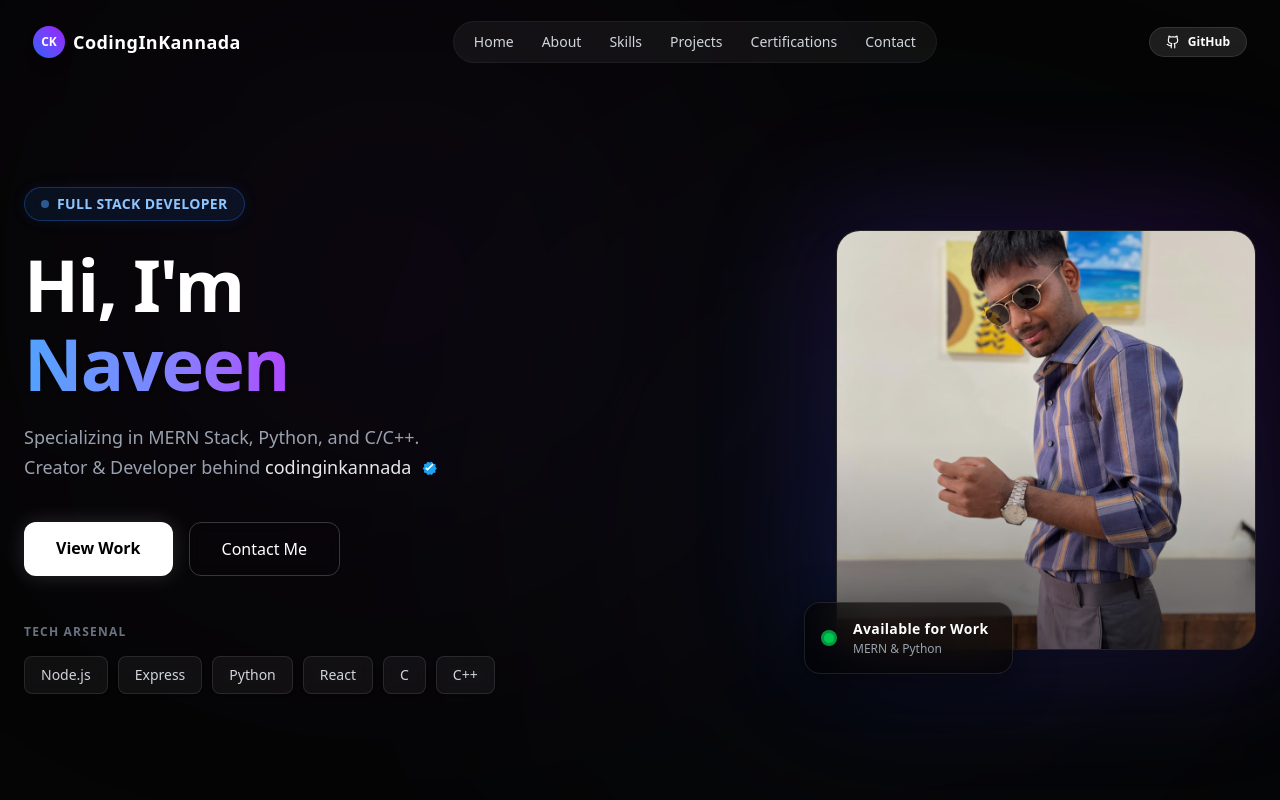
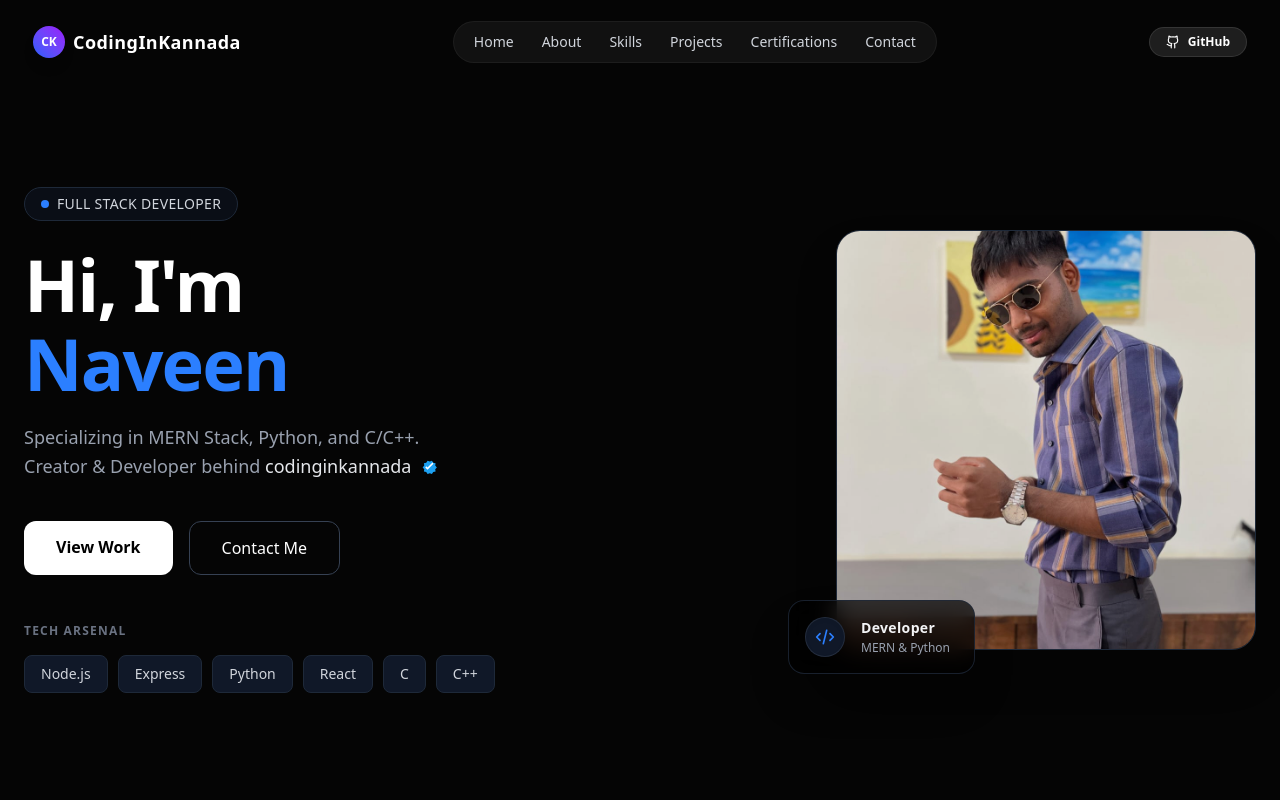
Before and after one commit to Naveen-gale/codinginkannada, a React (Vite) app in the folder frontend/: page / in a window 1280 px wide. Shown: the top 800 px of the page. Built offline with nearby package versions, Linux system fonts and the light colour scheme.

Commit message:
updated code and ui improved

```diff
--- a/frontend/src/components/HeroSec.jsx
+++ b/frontend/src/components/HeroSec.jsx
@@ -1,81 +1,15 @@
-import React, { useRef, useEffect, useState } from "react";
+import React, { useEffect, useState } from "react";
 import photo from "../assets/naveen2.png";
 
-// Defined outside to prevent recreation on every render
 const TECH_STACK = ["Node.js", "Express", "Python", "React", "C", "C++"];
 
 const HeroSec = () => {
-  // 1. Interactive Refs
-  const containerRef = useRef(null);
-  const imageRef = useRef(null);
-  const bgGlowRef = useRef(null);
-  const parallaxBgRef = useRef(null);
-  const parallaxContentRef = useRef(null);
-
-  // 2. State for Animations
+  // Simple state for a clean fade-in on mount
   const [isLoaded, setIsLoaded] = useState(false);
 
   useEffect(() => {
-    // A. Trigger Entry Animation
-    const timer = setTimeout(() => setIsLoaded(true), 100);
-
-    // B. Handle Scroll (Parallax Logic) - Optimized with requestAnimationFrame
-    let ticking = false;
-    const handleScroll = () => {
-      if (!ticking) {
-        window.requestAnimationFrame(() => {
-          const scroll = window.scrollY;
-          if (parallaxBgRef.current) {
-            parallaxBgRef.current.style.transform = `translate3d(0, ${scroll * 0.4}px, 0)`;
-          }
-          if (parallaxContentRef.current) {
-            parallaxContentRef.current.style.transform = `translate3d(0, ${scroll * 0.15}px, 0)`;
-          }
-          ticking = false;
-        });
-        ticking = true;
-      }
-    };
-
-    window.addEventListener("scroll", handleScroll, { passive: true });
-    return () => {
-      clearTimeout(timer);
-      window.removeEventListener("scroll", handleScroll);
-    };
+    setIsLoaded(true);
   }, []);
-
-  // 3. Mouse Move Handler (3D Tilt)
-  const handleMouseMove = (e) => {
-    if (!containerRef.current) return;
-    const { clientX, clientY } = e;
-    const { innerWidth, innerHeight } = window;
-
-    const x = (clientX - innerWidth / 2) / (innerWidth / 2);
-    const y = (clientY - innerHeight / 2) / (innerHeight / 2);
-
-    // Animate Image Tilt
-    if (imageRef.current) {
-      imageRef.current.style.transform = `
-        perspective(1000px)
-        rotateY(${x * 12}deg)
-        rotateX(${-y * 12}deg)
-        scale(1.03)
-      `;
-    }
-    // Animate Background (Opposite direction for depth)
-    if (bgGlowRef.current) {
-      bgGlowRef.current.style.transform = `translate(${-x * 30}px, ${-y * 30}px)`;
-    }
-  };
-
-  const handleMouseLeave = () => {
-    if (imageRef.current) {
-      imageRef.current.style.transform = `perspective(1000px) rotateY(0deg) rotateX(0deg) scale(1)`;
-    }
-    if (bgGlowRef.current) {
-      bgGlowRef.current.style.transform = `translate(0px, 0px)`;
-    }
-  };
 
   const VerifiedBadge = () => (
     <svg width="18" height="18" viewBox="0 0 24 24" fill="none" xmlns="http://www.w3.org/2000/svg" className="ml-1 inline-block -mt-0.5">
@@ -87,42 +21,21 @@ const HeroSec = () => {
   return (
     <div
       id="home"
-      ref={containerRef}
-      onMouseMove={handleMouseMove}
-      onMouseLeave={handleMouseLeave}
-      className="reveal-section relative min-h-[85vh] md:min-h-screen flex items-center justify-center bg-[#050505] overflow-hidden pt-24 md:pt-20 selection:bg-blue-500/30 selection:text-white"
+      className={`relative min-h-[85vh] md:min-h-screen flex items-center justify-center bg-[#050505] pt-24 md:pt-20 selection:bg-blue-500/30 selection:text-white transition-opacity duration-700 ease-in ${isLoaded ? 'opacity-100' : 'opacity-0'}`}
     >
-      {/* ========= Ambient Background Glow ========= */}
-      <div
-        ref={parallaxBgRef}
-        className="absolute inset-0 pointer-events-none will-change-transform"
-      >
-        <div
-          ref={bgGlowRef}
-          className={`absolute inset-0 transition-opacity duration-1000 ease-out ${isLoaded ? 'opacity-100' : 'opacity-0'}`}
-        >
-          <div className="absolute top-[10%] left-[15%] w-[400px] h-[400px] bg-purple-900/30 rounded-full blur-[150px] mix-blend-screen animate-pulse"></div>
-          <div className="absolute bottom-[10%] right-[15%] w-[400px] h-[400px] bg-blue-900/30 rounded-full blur-[150px] mix-blend-screen animate-pulse delay-700"></div>
-        </div>
-      </div>
-
-      {/* ========= Main Content ========= */}
-      <div
-        ref={parallaxContentRef}
-        className="relative z-10 max-w-7xl mx-auto px-6 w-full will-change-transform"
-      >
+      <div className="max-w-7xl mx-auto px-6 w-full">
         <div className="grid md:grid-cols-2 gap-12 lg:gap-8 items-center">
 
           {/* ================= LEFT SIDE (Text & CTA) ================= */}
-          <div className="flex flex-col space-y-8 z-20">
+          <div className="flex flex-col space-y-8 z-10">
 
             <div className="flex flex-row items-center justify-between md:block">
-              <div className={`flex-1 pr-4 md:pr-0 transition-all duration-1000 ease-out transform ${isLoaded ? 'translate-y-0 opacity-100' : 'translate-y-12 opacity-0'}`}>
+              <div className="flex-1 pr-4 md:pr-0">
 
                 {/* Status Pill */}
-                <div className="inline-flex items-center gap-2 px-4 py-1.5 mb-6 rounded-full border border-blue-500/30 bg-blue-500/10 backdrop-blur-md shadow-[0_0_15px_rgba(59,130,246,0.1)]">
-                  <div className="w-2 h-2 rounded-full bg-blue-400 animate-pulse"></div>
-                  <span className="text-blue-300 text-xs md:text-sm font-semibold tracking-wide uppercase">
+                <div className="inline-flex items-center gap-2 px-4 py-1.5 mb-6 rounded-full border border-gray-800 bg-gray-900/50">
+                  <div className="w-2 h-2 rounded-full bg-blue-500"></div>
+                  <span className="text-gray-300 text-xs md:text-sm font-medium tracking-wide uppercase">
                     Full Stack Developer
                   </span>
                 </div>
@@ -130,51 +43,52 @@ const HeroSec = () => {
                 {/* Hero Headline */}
                 <h1 className="text-4xl sm:text-5xl md:text-6xl lg:text-7xl font-extrabold text-white leading-[1.1] tracking-tight">
                   Hi, I'm <br />
-                  <span className="bg-gradient-to-r from-blue-400 via-indigo-400 to-purple-500 text-transparent bg-clip-text drop-shadow-sm">
+                  <span className="text-blue-500">
                     Naveen
                   </span>
                 </h1>
 
                 {/* Bio */}
-                <p className="text-gray-400 mt-5 text-base md:text-lg max-w-lg leading-relaxed font-light">
+                <p className="text-gray-400 mt-5 text-base md:text-lg max-w-lg leading-relaxed">
                   Specializing in MERN Stack, Python, and C/C++. <br className="hidden md:block" />
                   Creator & Developer behind <span className="font-medium text-gray-200">codinginkannada</span> <VerifiedBadge />
                 </p>
               </div>
 
-              {/* Mobile Image (Static) */}
-              <div className={`md:hidden shrink-0 ml-2 transition-all duration-1000 delay-200 ease-out transform ${isLoaded ? 'translate-x-0 opacity-100' : 'translate-x-10 opacity-0'}`}>
-                <div className="relative w-32 h-32 sm:w-44 sm:h-44">
-                  <div className="absolute inset-0 bg-gradient-to-br from-blue-500/40 to-purple-500/40 blur-2xl animate-pulse rounded-full"></div>
-                  <img src={photo} alt="Naveen" className="w-full h-full object-cover rounded-2xl border border-white/10 shadow-2xl relative z-10" />
-                </div>
+              {/* Mobile Image */}
+              <div className="md:hidden shrink-0 ml-2">
+                <img
+                  src={photo}
+                  alt="Naveen"
+                  className="w-32 h-32 sm:w-44 sm:h-44 object-cover rounded-2xl border border-gray-800 shadow-lg"
+                />
               </div>
             </div>
 
             {/* Buttons */}
-            <div className={`flex flex-col sm:flex-row gap-4 w-full sm:w-auto pt-2 transition-all duration-1000 delay-300 ease-out transform ${isLoaded ? 'translate-y-0 opacity-100' : 'translate-y-8 opacity-0'}`}>
+            <div className="flex flex-col sm:flex-row gap-4 w-full sm:w-auto pt-2">
               <a
                 href="#projects"
-                className="px-8 py-3.5 bg-white text-black font-bold rounded-xl text-center hover:scale-105 transition-all duration-300 shadow-[0_0_20px_rgba(255,255,255,0.15)] hover:shadow-[0_0_30px_rgba(255,255,255,0.4)]"
+                className="px-8 py-3.5 bg-white text-black font-bold rounded-xl text-center hover:bg-gray-200 transition-colors duration-200"
               >
                 View Work
               </a>
               <a
                 href="#contact"
-                className="px-8 py-3.5 border border-white/20 text-white font-medium rounded-xl text-center hover:bg-white/10 backdrop-blur-sm transition-all duration-300 hover:border-white/40"
+                className="px-8 py-3.5 border border-gray-700 text-white font-medium rounded-xl text-center hover:bg-gray-800 transition-colors duration-200"
               >
                 Contact Me
               </a>
             </div>
 
             {/* Tech Stack */}
-            <div className={`pt-4 transition-all duration-1000 delay-500 ease-out transform ${isLoaded ? 'translate-y-0 opacity-100' : 'translate-y-8 opacity-0'}`}>
+            <div className="pt-4">
               <p className="text-gray-500 text-xs uppercase mb-4 tracking-widest font-semibold">Tech Arsenal</p>
               <div className="flex flex-wrap gap-2.5">
                 {TECH_STACK.map((skill) => (
                   <div
                     key={skill}
-                    className="px-4 py-2 rounded-lg bg-white/5 border border-white/10 backdrop-blur-sm text-gray-300 text-sm font-medium hover:bg-blue-500/10 hover:text-blue-300 hover:border-blue-500/40 hover:-translate-y-1 transition-all duration-300 cursor-default shadow-sm"
+                    className="px-4 py-2 rounded-lg bg-gray-900 border border-gray-800 text-gray-300 text-sm font-medium hover:border-gray-600 transition-colors cursor-default"
                   >
                     {skill}
                   </div>
@@ -183,41 +97,36 @@ const HeroSec = () => {
             </div>
           </div>
 
-          {/* ================= RIGHT SIDE (3D Interactive Image) ================= */}
-          <div className={`hidden md:flex justify-end relative transition-all duration-1000 delay-300 ease-out transform ${isLoaded ? 'translate-x-0 opacity-100' : 'translate-x-16 opacity-0'}`}>
-            <div
-              ref={imageRef}
-              className="relative w-80 h-80 lg:w-[420px] lg:h-[420px] group transition-transform duration-200 ease-out will-change-transform"
-              style={{ transformStyle: 'preserve-3d' }}
-            >
-              {/* Image Glow */}
-              <div className="absolute -inset-4 bg-gradient-to-tr from-blue-600 to-purple-600 rounded-3xl blur-3xl opacity-20 group-hover:opacity-40 transition-opacity duration-700"></div>
+          {/* ================= RIGHT SIDE (Static Image) ================= */}
+          <div className="hidden md:flex justify-end relative">
+            <div className="relative w-80 h-80 lg:w-[420px] lg:h-[420px]">
 
               {/* Main Image Container */}
-              <div className="relative w-full h-full rounded-3xl overflow-hidden border border-white/10 bg-[#0a0a0a] shadow-2xl z-10">
+              <div className="relative w-full h-full rounded-3xl overflow-hidden border border-gray-800 bg-[#0a0a0a] shadow-2xl transition-transform duration-500 ease-out hover:-translate-y-3 hover:shadow-[0_20px_40px_rgba(0,0,0,0.4)]">
                 <img
                   src={photo}
-                  alt="Naveen - MERN Stack and Python Developer"
-                  className="w-full h-full object-cover opacity-90 group-hover:opacity-100 transition-all duration-500 group-hover:scale-105"
+                  alt="Naveen - Developer"
+                  className="w-full h-full object-cover opacity-90 hover:opacity-100 hover:scale-105 transition-all duration-500 ease-out"
                 />
-                {/* Subtle overlay gradient to blend image bottom */}
-                <div className="absolute inset-0 bg-gradient-to-t from-black/60 via-transparent to-transparent opacity-60"></div>
               </div>
 
-              {/* 3D Floating Badge */}
-              <div
-                className="absolute -bottom-6 -left-8 bg-black/60 backdrop-blur-xl border border-white/10 p-4 rounded-2xl shadow-[0_10px_40px_rgba(0,0,0,0.5)] flex items-center gap-4 transition-all duration-500 group-hover:-translate-y-2 z-20"
-                style={{ transform: 'translateZ(40px)' }}
-              >
-                <div className="relative flex items-center justify-center w-4 h-4">
-                  <div className="absolute w-full h-full rounded-full bg-green-500 animate-ping opacity-75"></div>
-                  <div className="relative w-2.5 h-2.5 rounded-full bg-green-500"></div>
-                </div>
-                <div className="flex flex-col pr-2">
-                  <span className="text-white text-sm font-bold tracking-wide">Available for Work</span>
-                  <span className="text-gray-400 text-xs mt-0.5">MERN & Python</span>
-                </div>
-              </div>
+              {/* Floating Badge (Simplified) */}
+              <div className="absolute -bottom-6 -left-8 md:-left-12 bg-black/70 backdrop-blur-md border border-gray-800/80 p-4 rounded-2xl shadow-2xl flex items-center gap-4 transition-transform duration-500 hover:-translate-y-1">
+
+  {/* Sleek Code Icon container */}
+  <div className="flex items-center justify-center w-10 h-10 rounded-full bg-gray-900 border border-gray-700/50 text-blue-500 shadow-inner">
+    <svg className="w-5 h-5" fill="none" viewBox="0 0 24 24" stroke="currentColor">
+      <path strokeLinecap="round" strokeLinejoin="round" strokeWidth={2} d="M10 20l4-16m4 4l4 4-4 4M6 16l-4-4 4-4" />
+    </svg>
+  </div>
+
+  {/* Text Content */}
+  <div className="flex flex-col pr-2">
+    <span className="text-gray-100 text-sm font-bold tracking-wide">Developer</span>
+    <span className="text-gray-400 text-xs mt-0.5">MERN & Python</span>
+  </div>
+
+</div>
 
             </div>
           </div>
```
